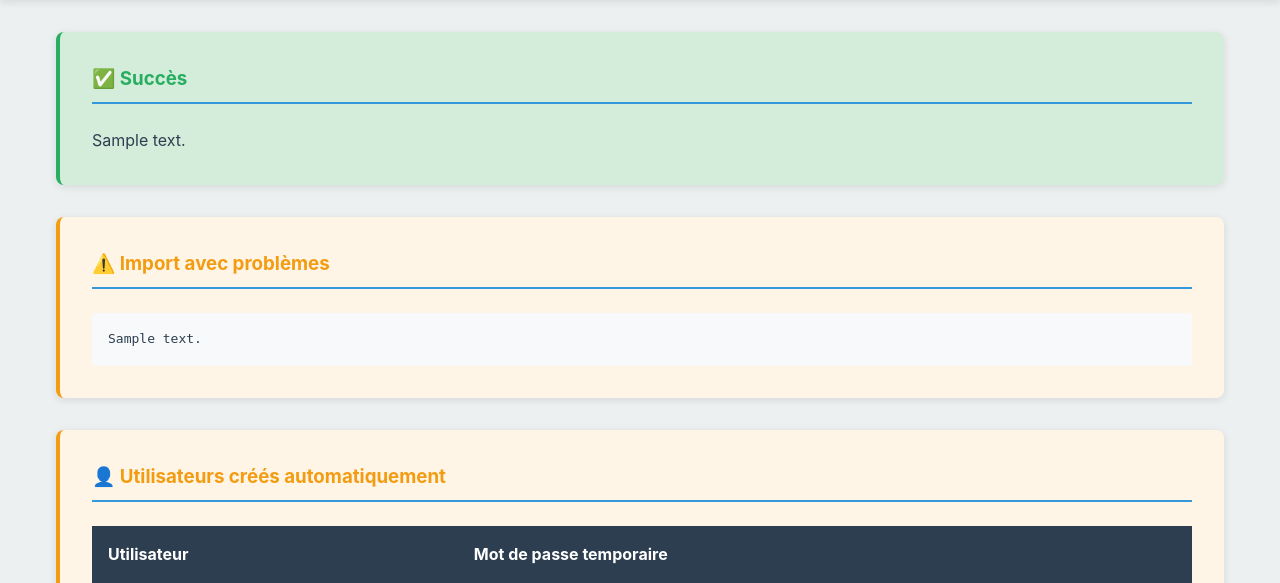
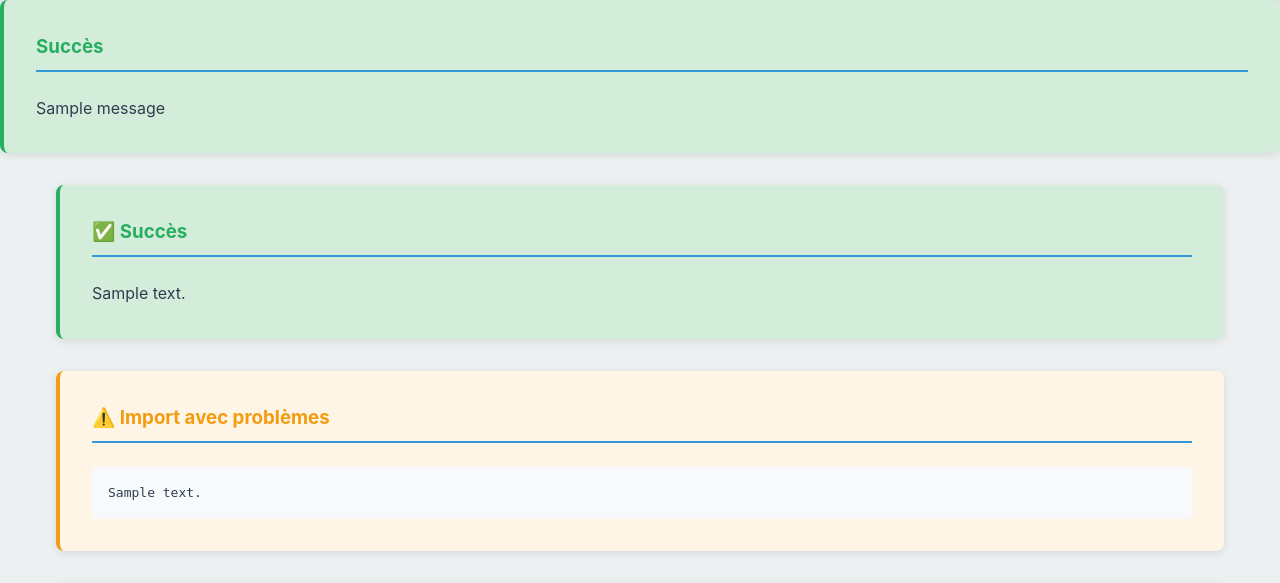
Before and after one commit to pstraebler/beertracker, a Flask app: template templates/admin.html in a window 1280 px wide. Shown: the part 82-665 px from the top of the page. Run offline with Flask 3, Linux system fonts and the light colour scheme; the template is opened without the code that fills it: most values are stand-ins (such as "Sample title", 1, 10 or a date in 2020); one stand-in notice (Sample message) is shown; parts of the project's set-up code (start-up, migrations or seed data) failed here and were passed over; some libraries are stand-ins or nearby versions.

Commit message:
refreshing admin page no longer resubmits a user creation or import

```diff
--- a/app.py
+++ b/app.py
@@ -1,4 +1,4 @@
-from flask import Flask, render_template, request, session, redirect, url_for, jsonify, send_file
+from flask import Flask, render_template, request, session, redirect, url_for, jsonify, send_file, flash
 from datetime import datetime, timedelta, date
 from models import Database
 from auth import hash_password, verify_password, login_required, admin_required, verify_user_exists, bcrypt
@@ -200,29 +200,14 @@ def admin_create_user():
     password = request.form.get('password', '').strip()
 
     if not username or not password:
-        users = Database.get_all_users()
-        top_drinkers = get_top_drinkers()
-        return render_template('admin.html',
-                             users=users,
-                             top_drinkers=top_drinkers,
-                             error_message="Le nom d'utilisateur et le mot de passe sont requis")
+        flash("Le nom d'utilisateur et le mot de passe sont requis", "error")
+        return redirect(url_for('admin'))
 
     password_hash = hash_password(password)
     success, message = Database.create_user(username, password_hash)
 
-    users = Database.get_all_users()
-    top_drinkers = get_top_drinkers()
-
-    if success:
-        return render_template('admin.html',
-                             users=users,
-                             top_drinkers=top_drinkers,
-                             success_message=message)
-    else:
-        return render_template('admin.html',
-                             users=users,
-                             top_drinkers=top_drinkers,
-                             error_message=message)
+    flash(message, "success" if success else "error")
+    return redirect(url_for('admin'))
 
 @app.route('/admin/user/<user_id>/delete', methods=['POST'])
 @admin_required
@@ -264,39 +249,30 @@ def admin_export():
 @admin_required
 def admin_import():
     if 'file' not in request.files:
+        flash("Aucun fichier envoyé.", "error")
         return redirect(url_for('admin'))
 
     file = request.files['file']
-
-    if file.filename == '':
+    if not file.filename:
+        flash("Aucun fichier sélectionné.", "error")
         return redirect(url_for('admin'))
 
     imported_count, errors, created_users = import_csv(file.read(), all_users=True)
 
-    # Créer un message avec les informations d'import
+    # Construit le message (reprend ta logique actuelle)
     message = f"Import terminé: {imported_count} entrées importées"
+    if created_users:
+        message += f"\nUtilisateurs créés: {len(created_users)}"
+        for u in created_users:
+            message += f"\n- {u['username']} / {u['password']}"
+        message += "\nIMPORTANT: Changez ces mots de passe par défaut !"
+    if errors:
+        message += f"\nErreurs: {len(errors)}"
+        for e in errors:
+            message += f"\n- {e}"
 
-    if created_users:
-        message += f"\n\n✅ Utilisateurs créés ({len(created_users)}):\n"
-        for user in created_users:
-            message += f"- {user['username']}: {user['password']}\n"
-        message += "\n⚠️ IMPORTANT: Changez ces mots de passe par défaut !"
-
-    if errors:
-        message += f"\n\n❌ Erreurs ({len(errors)}):\n"
-        for error in errors:
-            message += f"- {error}\n"
-
-    # Pour afficher le message, utiliser les templates avec variables
-    users = Database.get_all_users()
-    top_drinkers = get_top_drinkers(date.today().year)
-
-    return render_template('admin.html',
-                         users=users,
-                         top_drinkers=top_drinkers,
-                         import_message=message,
-                         import_success=True if imported_count > 0 else False,
-                         created_users=created_users)
+    flash(message, "success" if imported_count > 0 and not errors else "warning")
+    return redirect(url_for('admin'))
 
 @app.route('/api/night-mode', methods=['GET', 'POST'])
 @login_required
--- a/templates/admin.html
+++ b/templates/admin.html
@@ -15,6 +15,24 @@
             <a href="/logout" class="btn-secondary">Déconnexion</a>
         </div>
     </div>
+
+    {% with messages = get_flashed_messages(with_categories=true) %}
+  {% if messages %}
+    {% for category, message in messages %}
+      {% if category == 'success' %}
+        <div class="card" style="background-color:#d4edda; border-left:4px solid #27ae60;">
+          <h3 style="color:#27ae60;">Succès</h3>
+          <p>{{ message }}</p>
+        </div>
+      {% else %}
+        <div class="card" style="background-color:#fadbd8; border-left:4px solid #e74c3c;">
+          <h3 style="color:#e74c3c;">Erreur</h3>
+          <p>{{ message }}</p>
+        </div>
+      {% endif %}
+    {% endfor %}
+  {% endif %}
+{% endwith %}
 
     <div class="container">
         {% if error_message %}
```
Also changed, not shown: CHANGELOG.md.
